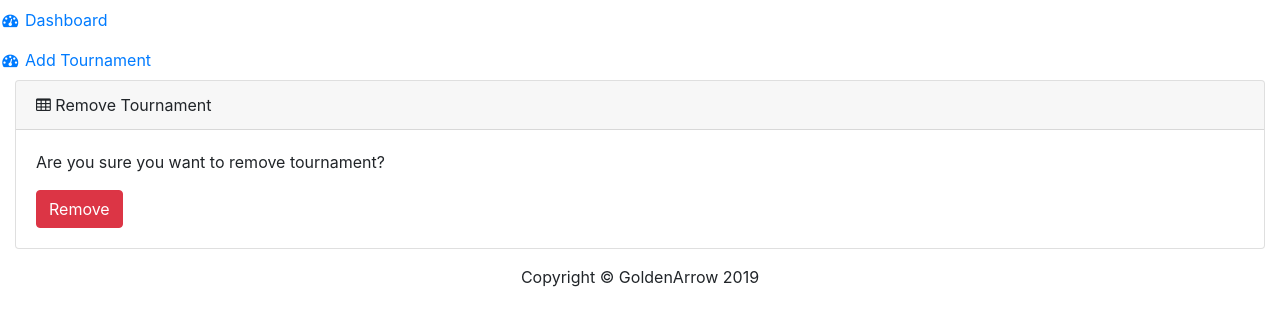
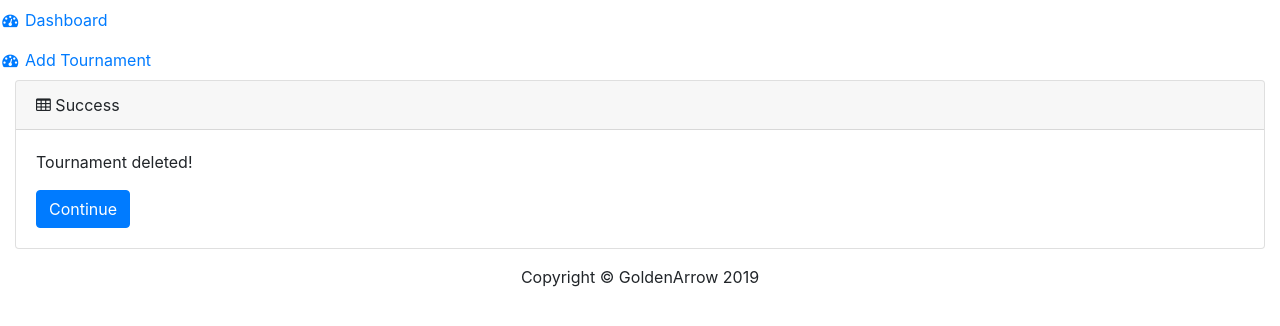
Before and after one commit to anjulalk/codeigniter-crud, a CodeIgniter app: page /codeigniter-crud/index.php/tournaments/remove/1 in a window 1280 px wide. Shown: the part 56-382 px from the top of the page. Run offline with CodeIgniter, Linux system fonts and the light colour scheme; some libraries are stand-ins or nearby versions.

Commit message:
Added Update and Delete functionality

```diff
--- a/application/controllers/Tournaments.php
+++ b/application/controllers/Tournaments.php
@@ -17,11 +17,11 @@ class Tournaments extends CI_Controller {
 
 	public function add()
 	{
-		$data['title'] = 'Add Tournament';
-
 		$this->load->model('TournamentModel');
 		$this->load->helper('form');
 		$this->load->library('form_validation');
+
+		$data['title'] = 'Add Tournament';
 
 		$this->form_validation->set_rules('name', 'Name', 'required');
 		$this->form_validation->set_rules('place', 'Place', 'required');
@@ -48,13 +48,14 @@ class Tournaments extends CI_Controller {
 		}
 	}
 
-	public function edit()
+	public function edit($id)
 	{
-		$data['title'] = 'Edit Tournament';
-
 		$this->load->model('TournamentModel');
 		$this->load->helper('form');
 		$this->load->library('form_validation');
+
+		$data['title'] = 'Edit Tournament';
+		$data['query'] = $this->TournamentModel->getTournament($id);
 
 		$this->form_validation->set_rules('name', 'Name', 'required');
 		$this->form_validation->set_rules('place', 'Place', 'required');
@@ -65,12 +66,12 @@ class Tournaments extends CI_Controller {
 		{
 			$this->load->view('header', $data);
 			$this->load->view('nav');
-			$this->load->view('edit_tournament');
+			$this->load->view('edit_tournament', $data);
 			$this->load->view('footer');
 		}
 		else
 		{
-			$this->TournamentModel->updateTournament();
+			$this->TournamentModel->editTournament($id);
 
 			$data['message'] = "Tournament updated!";
 
@@ -79,19 +80,19 @@ class Tournaments extends CI_Controller {
 			$this->load->view('success', $data);
 			$this->load->view('footer');
 		}
+	}
+
+	public function remove($id)
+	{
+		$this->load->model('TournamentModel');
+
+		$this->TournamentModel->removeTournament($id);
+
+		$data['message'] = "Tournament deleted!";
 
 		$this->load->view('header', $data);
 		$this->load->view('nav');
-		$this->load->view('edit_tournament');
-		$this->load->view('footer');
-	}
-
-	public function remove()
-	{
-		$data['title'] = 'Remove Tournament';
-		$this->load->view('header', $data);
-		$this->load->view('nav');
-		$this->load->view('remove_tournament');
+		$this->load->view('success', $data);
 		$this->load->view('footer');
 	}
 
--- a/application/views/remove_tournament.php
+++ /dev/null
@@ -1,64 +0,0 @@
-<div id="wrapper">
-<?php
-		$data['active'] = 'remove';
-		$this->load->view('sidebar', $data)
-?>
-	<div id="content-wrapper">
-		<div class="container-fluid">
-		<div class="card mb-3">
-				<div class="card-header">
-					<i class="fa fa-table"></i>
-					Remove Tournament
-					</div>
-				<div class="card-body">
-				<form action="/action_page.php">
-		<div class="form-group">
-		Are you sure you want to remove tournament?
-	</div>
-
-
-  <button type="submit" class="btn btn-danger">Remove</button>
-</form>
-</div>
-</div>
-		</div>
-		<!-- /.container-fluid -->
-
-		<!-- Sticky Footer -->
-		<footer class="sticky-footer">
-			<div class="container my-auto">
-				<div class="copyright text-center my-auto">
-					<span>Copyright © GoldenArrow 2019</span>
-				</div>
-			</div>
-		</footer>
-
-	</div>
-	<!-- /.content-wrapper -->
-
-</div>
-<!-- /#wrapper -->
-
-<!-- Scroll to Top Button-->
-<a class="scroll-to-top rounded" href="#page-top">
-	<i class="fa fa-angle-up"></i>
-</a>
-
-<!-- Logout Modal-->
-<div class="modal fade" id="logoutModal" tabindex="-1" role="dialog" aria-labelledby="exampleModalLabel" aria-hidden="true">
-	<div class="modal-dialog" role="document">
-		<div class="modal-content">
-			<div class="modal-header">
-				<h5 class="modal-title" id="exampleModalLabel">Ready to Leave?</h5>
-				<button class="close" type="button" data-dismiss="modal" aria-label="Close">
-					<span aria-hidden="true">×</span>
-				</button>
-			</div>
-			<div class="modal-body">Select "Logout" below if you are ready to end your current session.</div>
-			<div class="modal-footer">
-				<button class="btn btn-secondary" type="button" data-dismiss="modal">Cancel</button>
-				<a class="btn btn-primary" href="login.html">Logout</a>
-			</div>
-		</div>
-	</div>
-</div>
```
Also changed, not shown: application/models/TournamentModel.php (+12 -11 lines), application/views/edit_tournament.php (+12 -6 lines).
